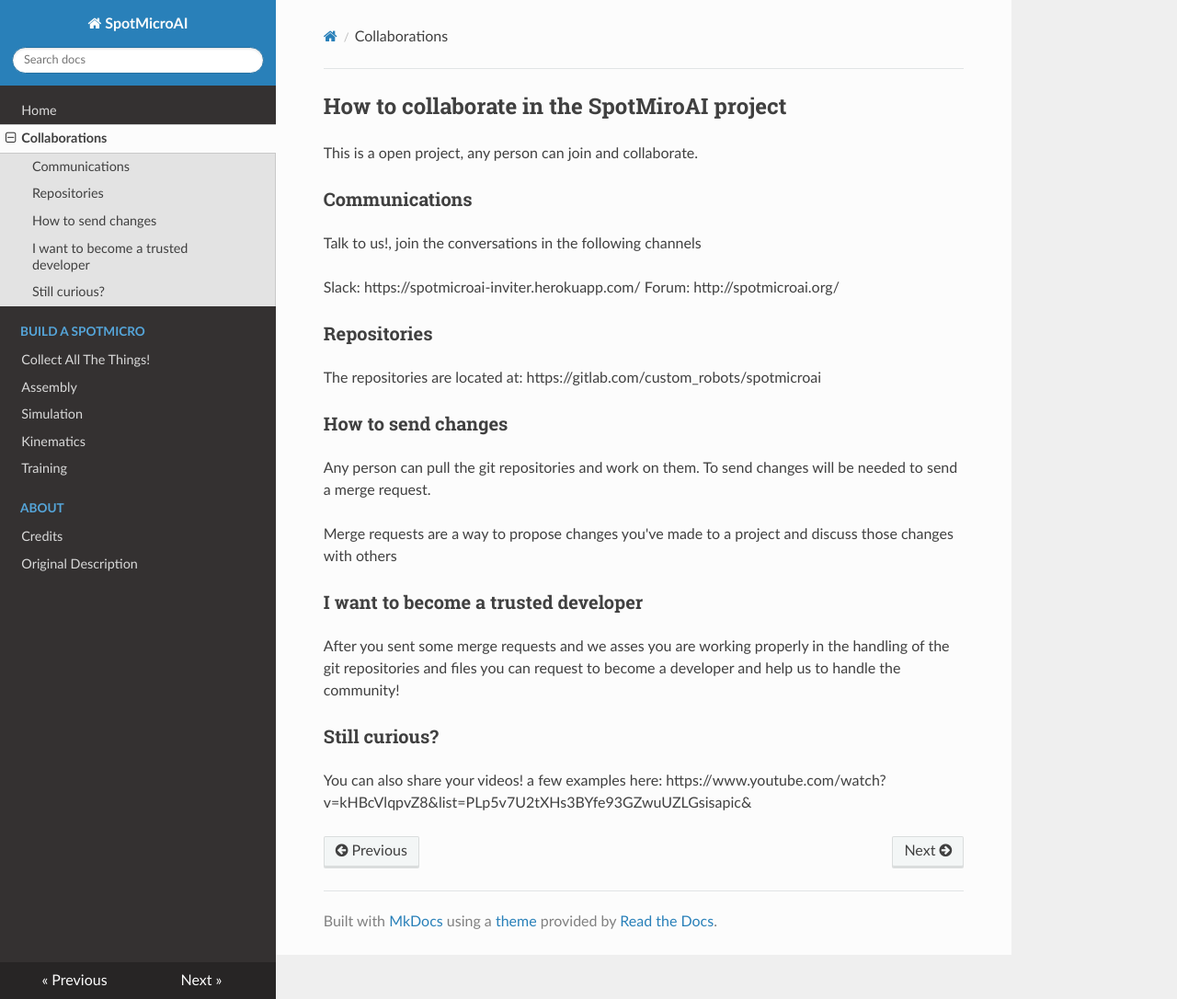
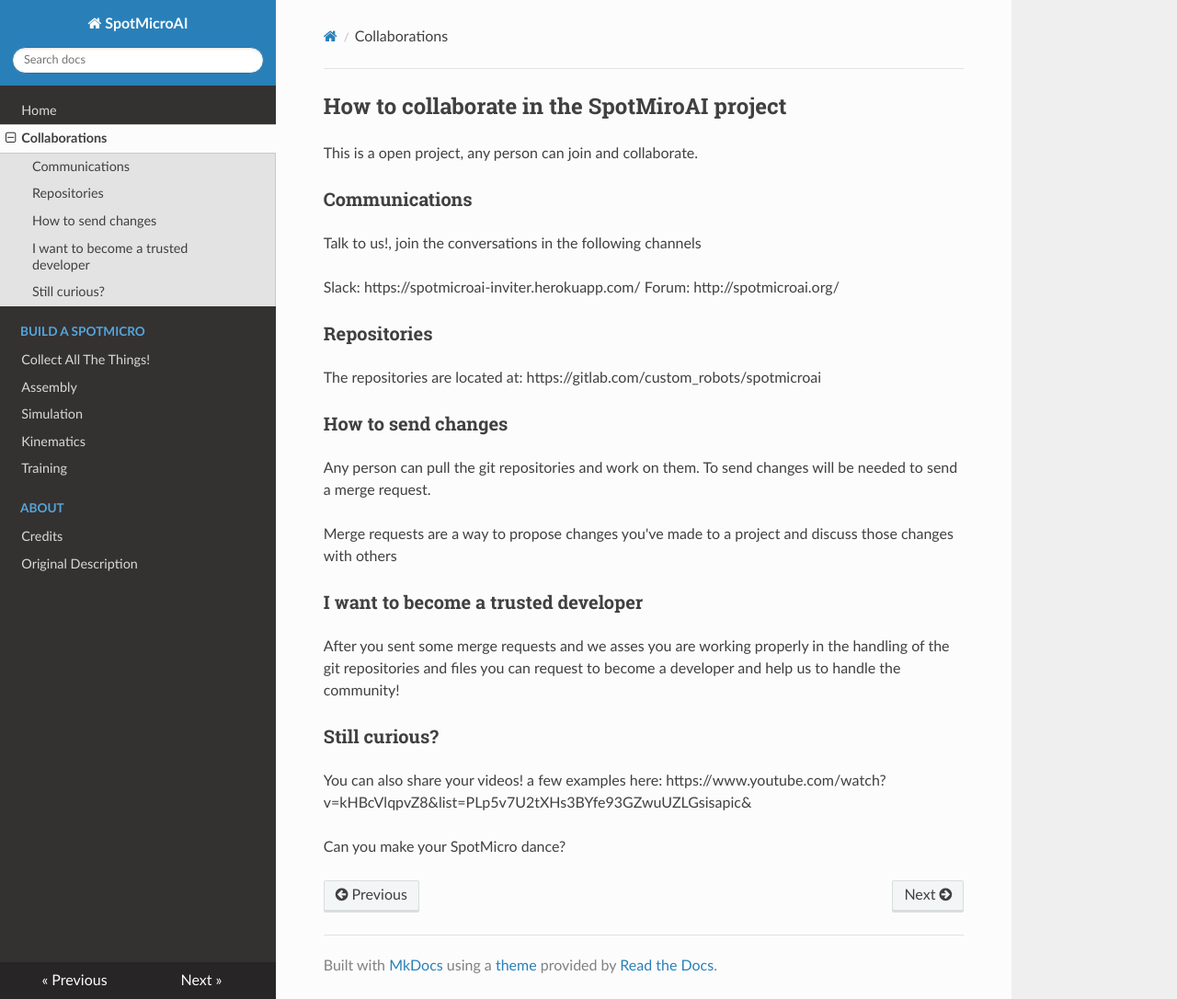
Before and after one commit to Mejituu/spotmicroai-website, an MkDocs documentation site: the page built from docs/collaborations.md, in a window 1280 px wide and 1086 px high. Shown: the whole window at 92% size. Built offline with MkDocs 1.6.1, drawn with Linux system fonts in a browser that asks for light colours; nearby versions of some CDN libraries.

Commit message:
testing webhooks

```diff
--- a/docs/collaborations.md
+++ b/docs/collaborations.md
@@ -27,3 +27,5 @@ After you sent some merge requests and we asses you are working properly in the
 
 You can also share your videos! a few examples here:
 https://www.youtube.com/watch?v=kHBcVlqpvZ8&list=PLp5v7U2tXHs3BYfe93GZwuUZLGsisapic&
+
+Can you make your SpotMicro dance?
```
